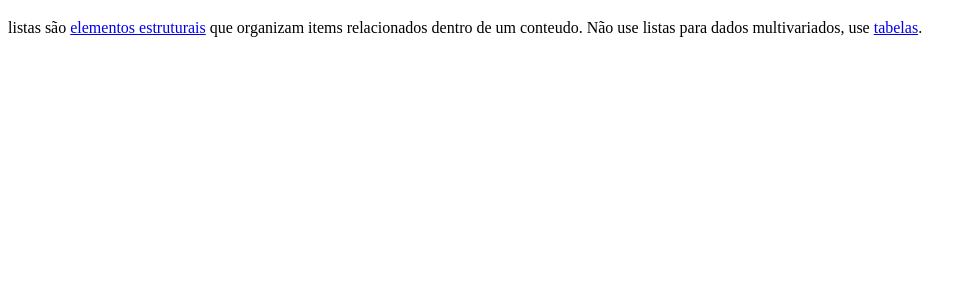
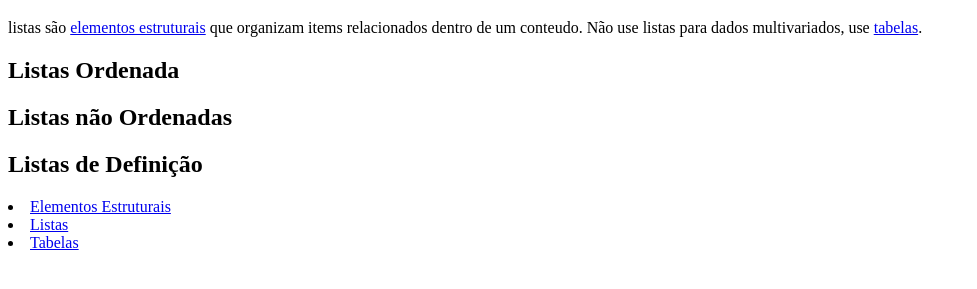
Before and after one commit to ufjf-dcc202/ufjf-dcc202-2025-1-b-atv03-Thunder934, a plain HTML site: page listas.html in a window 1280 px wide. Shown: the part 61-350 px from the top of the page, without its empty margins (0-977 px from the left). Drawn offline with Linux system fonts and the light colour scheme.

Commit message:
adiciona navegação auxiliar

```diff
--- a/listas.html
+++ b/listas.html
@@ -1,19 +1,28 @@
 <!DOCTYPE html>
 <html lang="pt-BR">
   <head>
-    <meta charset="UTF-8">
-    <meta name="viewport" content="width=device-width, initial-scale=1.0">
+    <meta charset="UTF-8" />
+    <meta name="viewport" content="width=device-width, initial-scale=1.0" />
     <title>DCC202 Aula 05: Listas</title>
   </head>
   <body>
+    <main>
       <h1>Elementos de listas</h1>
       <p>
         listas são <a href="index.html">elementos estruturais</a> que organizam
-    items relacionados dentro de um conteudo. Não use
-    listas para dados multivariados, use <a href="tabelas.html">tabelas</a>.
+        items relacionados dentro de um conteudo. Não use listas para dados
+        multivariados, use <a href="tabelas.html">tabelas</a>.
       </p>
-<h2></h2>
-<h2></h2>
-<h2></h2>
+      <h2>Listas Ordenada</h2>
+      <h2>Listas não Ordenadas</h2>
+      <h2>Listas de Definição</h2>
+    </main>
+    <aside>
+      <nav>
+        <li><a href="index.html">Elementos Estruturais</a></li>
+        <li><a href="listas.html">Listas</a></li>
+        <li><a href="tabelas.html">Tabelas</a></li>
+      </nav>
+    </aside>
   </body>
 </html>
```
Also changed, not shown: index.html (+15 -6 lines), tabelas.html (+14 -5 lines). Lines whose indentation alone changed are shown as unchanged.
